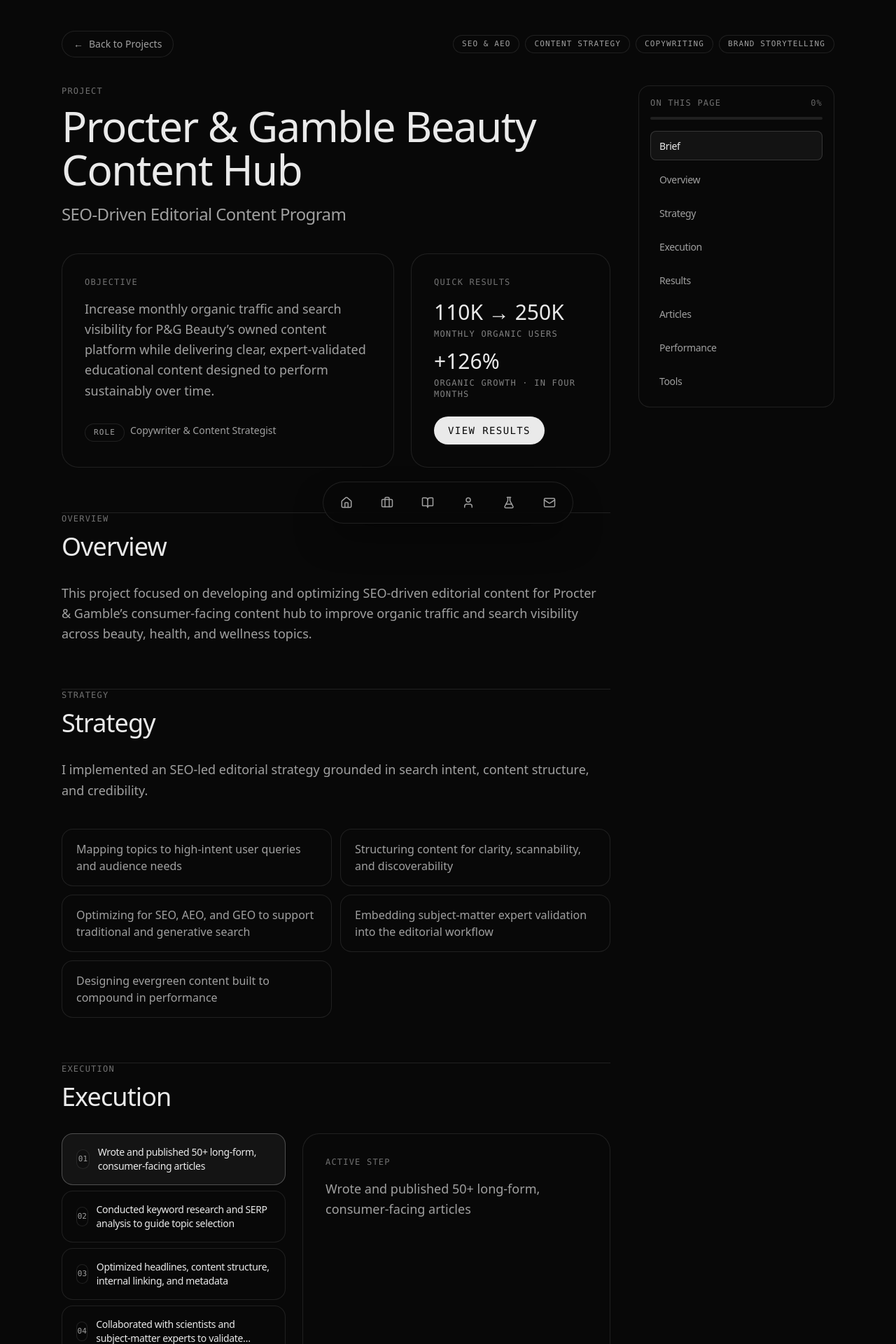
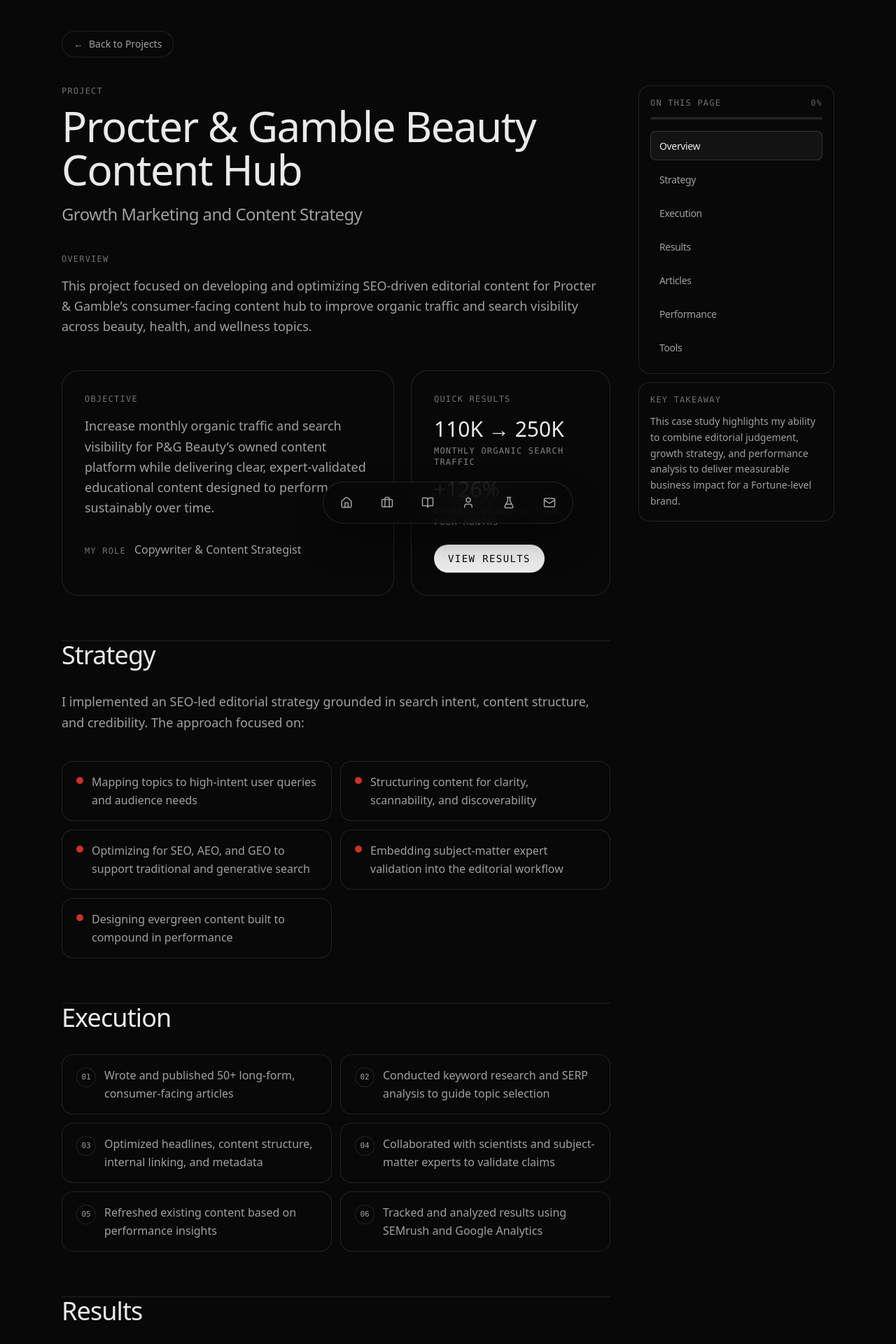
Before and after one commit to sarahsarahsarahX3/Personal-website-, a Next.js app: page /work/p-and-g-beauty-content-hub in a window 1280 px wide. Shown: the part 20-1940 px from the top of the page at 70% size. Built offline with nearby package versions, Linux system fonts and the light colour scheme; a web font is replaced by a local one.

Commit message:
project fixes

```diff
--- a/app/work/p-and-g-beauty-content-hub/page.tsx
+++ b/app/work/p-and-g-beauty-content-hub/page.tsx
@@ -21,13 +21,14 @@ type Metric = {
 
 const project = {
   title: "Procter & Gamble Beauty Content Hub",
-  subtitle: "SEO-Driven Editorial Content Program",
+  subtitle: "Growth Marketing and Content Strategy",
   overview:
     "This project focused on developing and optimizing SEO-driven editorial content for Procter & Gamble’s consumer-facing content hub to improve organic traffic and search visibility across beauty, health, and wellness topics.",
   role: "Copywriter & Content Strategist",
   objective:
     "Increase monthly organic traffic and search visibility for P&G Beauty’s owned content platform while delivering clear, expert-validated educational content designed to perform sustainably over time.",
-  strategyIntro: "I implemented an SEO-led editorial strategy grounded in search intent, content structure, and credibility.",
+  strategyIntro:
+    "I implemented an SEO-led editorial strategy grounded in search intent, content structure, and credibility. The approach focused on:",
   strategyBullets: [
     "Mapping topics to high-intent user queries and audience needs",
     "Structuring content for clarity, scannability, and discoverability",
@@ -50,8 +51,6 @@ const project = {
     "Raised domain authority to 44 with 4.52K backlinks and 788 referring domains",
     "Improved rankings and visibility across high-intent, evergreen content categories",
   ],
-  toolsAndCapabilities:
-    "SEO & AEO Strategy · Editorial Planning · Long-Form Writing · Search Intent Analysis · SEMrush · Google Analytics · Performance Optimization · Expert Collaboration",
   tools: [
     "SEO & AEO Strategy",
     "Editorial Planning",
@@ -65,15 +64,14 @@ const project = {
 } as const;
 
 const metrics: Metric[] = [
-  { id: "users", label: "Monthly organic users", value: "110K → 250K" },
-  { id: "growth", label: "Organic growth", value: "+126%", detail: "in four months" },
+  { id: "users", label: "Monthly organic search traffic", value: "110K → 250K" },
+  { id: "growth", label: "Organic growth within four months", value: "+126%" },
   { id: "mom", label: "Average MoM organic growth", value: "17.6%" },
   { id: "sessions", label: "New organic sessions per month", value: "139.78K+" },
   { id: "authority", label: "Authority and backlinks", value: "DA 44", detail: "4.52K backlinks · 788 referring domains" },
 ];
 
 const sectionLinks: SectionLink[] = [
-  { id: "brief", label: "Brief" },
   { id: "overview", label: "Overview" },
   { id: "strategy", label: "Strategy" },
   { id: "execution", label: "Execution" },
@@ -186,20 +184,17 @@ function Pill({ children }: { children: React.ReactNode }) {
 
 function Section({
   id,
-  eyebrow,
   title,
   children,
 }: {
   id: string;
-  eyebrow: string;
   title: string;
   children: React.ReactNode;
 }) {
   return (
     <section id={id} aria-labelledby={`${id}-title`} className="scroll-mt-16">
       <header className="max-w-3xl">
-        <p className="text-xs font-mono uppercase tracking-widest text-text-secondary/70">{eyebrow}</p>
-        <h2 id={`${id}-title`} className="mt-3 font-display text-3xl md:text-4xl tracking-tight text-text-primary">
+        <h2 id={`${id}-title`} className="font-display text-3xl md:text-4xl tracking-tight text-text-primary">
           {title}
         </h2>
       </header>
@@ -257,6 +252,7 @@ function DesktopRail({
 }) {
   return (
     <aside className="hidden xl:block sticky top-14 self-start">
+      <div className="grid gap-3">
         <div className="rounded-2xl border border-white/10 bg-surface-alt/10 p-4">
           <div className="flex items-center justify-between gap-3">
             <p className="text-xs font-mono uppercase tracking-widest text-text-secondary/70">On this page</p>
@@ -291,6 +287,21 @@ function DesktopRail({
               );
             })}
           </ul>
+        </div>
+
+        <div
+          key={activeId}
+          className={cn(
+            "rounded-2xl border border-white/10 bg-surface-alt/10 p-4",
+            "transition-opacity duration-300",
+          )}
+        >
+          <p className="text-xs font-mono uppercase tracking-widest text-text-secondary/70">Key Takeaway</p>
+          <p className="mt-3 text-sm leading-relaxed text-text-secondary">
+            This case study highlights my ability to combine editorial judgement, growth strategy, and performance
+            analysis to deliver measurable business impact for a Fortune-level brand.
+          </p>
+        </div>
       </div>
     </aside>
   );
@@ -349,46 +360,6 @@ function MetricTabs({
         <p className="mt-5 text-base md:text-lg leading-relaxed text-text-secondary">
           {highlights[activeMetric.id] ?? ""}
         </p>
-      </div>
-    </div>
-  );
-}
-
-function ExecutionStepper({ steps }: { steps: string[] }) {
-  const [active, setActive] = useState(0);
-  const activeStep = steps[active] ?? steps[0]!;
-
-  return (
-    <div className="grid gap-6 lg:grid-cols-[320px_1fr]">
-      <ol className="grid gap-2">
-        {steps.map((step, index) => {
-          const selected = index === active;
-          return (
-            <li key={step}>
-              <button
-                type="button"
-                onClick={() => setActive(index)}
-                className={cn(
-                  "w-full rounded-2xl border px-5 py-4 text-left transition-colors",
-                  "focus-visible:outline-none focus-visible:ring-2 focus-visible:ring-accent/40",
-                  selected ? "border-white/25 bg-white/5" : "border-white/10 bg-surface-alt/10 hover:bg-white/5 hover:border-white/20",
-                )}
-              >
-                <div className="flex items-center gap-3">
-                  <span className="inline-flex h-7 w-7 items-center justify-center rounded-full border border-white/10 bg-surface/40 text-[11px] font-mono text-text-secondary">
-                    {String(index + 1).padStart(2, "0")}
-                  </span>
-                  <span className="text-sm tracking-tight text-text-primary line-clamp-2">{step}</span>
-                </div>
-              </button>
-            </li>
-          );
-        })}
-      </ol>
-
-      <div className="rounded-3xl border border-white/10 bg-surface-alt/10 p-6 md:p-8">
-        <p className="text-xs font-mono uppercase tracking-widest text-text-secondary/70">Active step</p>
-        <p className="mt-4 text-base md:text-lg leading-relaxed text-text-secondary">{activeStep}</p>
       </div>
     </div>
   );
@@ -546,7 +517,7 @@ export default function PAndGBeautyContentHubProjectPage() {
       />
 
       <div className="mx-auto w-full max-w-6xl px-6 pt-10 md:pt-16 pb-24 md:pb-32">
-        <header className="flex items-center justify-between">
+        <header className="flex items-center">
           <Link
             href="/work"
             className={cn(
@@ -558,32 +529,30 @@ export default function PAndGBeautyContentHubProjectPage() {
             <span aria-hidden="true">←</span>
             <span>Back to Projects</span>
           </Link>
-
-          <div className="hidden md:flex items-center gap-2">
-            <Pill>SEO &amp; AEO</Pill>
-            <Pill>Content Strategy</Pill>
-            <Pill>Copywriting</Pill>
-            <Pill>Brand Storytelling</Pill>
-          </div>
         </header>
 
         <div className="mt-10 grid gap-10 xl:grid-cols-[1fr_280px]">
           <div className="min-w-0">
-            <section id="brief" className="scroll-mt-16">
+            <section id="overview" className="scroll-mt-16">
               <p className="text-xs font-mono uppercase tracking-widest text-text-secondary/70">Project</p>
               <h1 className="mt-3 font-display text-4xl sm:text-5xl md:text-6xl tracking-tight leading-[1.03]">
                 {project.title}
               </h1>
               <p className="mt-4 text-xl md:text-2xl tracking-tight text-text-secondary">{project.subtitle}</p>
 
-              <div className="mt-10 grid gap-6 lg:grid-cols-[1.25fr_0.75fr]">
+              <div className="mt-10 max-w-3xl">
+                <p className="text-xs font-mono uppercase tracking-widest text-text-secondary/70">Overview</p>
+                <p className="mt-4 text-base md:text-lg leading-relaxed text-text-secondary">{project.overview}</p>
+              </div>
+
+              <div className="mt-12 grid gap-6 lg:grid-cols-[1.25fr_0.75fr]">
                 <div className="rounded-3xl border border-white/10 bg-surface-alt/10 p-6 md:p-8">
                   <p className="text-xs font-mono uppercase tracking-widest text-text-secondary/70">Objective</p>
                   <p className="mt-4 text-base md:text-lg leading-relaxed text-text-secondary">{project.objective}</p>
 
-                  <div className="mt-8 flex flex-wrap gap-2">
-                    <Pill>Role</Pill>
-                    <span className="text-sm text-text-secondary">{project.role}</span>
+                  <div className="mt-8 flex items-baseline gap-3">
+                    <span className="text-xs font-mono uppercase tracking-widest text-text-secondary/70">My Role</span>
+                    <span className="text-sm md:text-base text-text-secondary">{project.role}</span>
                   </div>
                 </div>
 
@@ -593,13 +562,13 @@ export default function PAndGBeautyContentHubProjectPage() {
                     <div>
                       <p className="font-display text-3xl leading-none">110K → 250K</p>
                       <p className="mt-2 text-xs font-mono uppercase tracking-widest text-text-secondary/80">
-                        Monthly organic users
+                        Monthly organic search traffic
                       </p>
                     </div>
                     <div>
                       <p className="font-display text-3xl leading-none">+126%</p>
                       <p className="mt-2 text-xs font-mono uppercase tracking-widest text-text-secondary/80">
-                        Organic growth · in four months
+                        Organic growth within four months
                       </p>
                     </div>
                     <div className="pt-2">
@@ -622,18 +591,19 @@ export default function PAndGBeautyContentHubProjectPage() {
 
             <div className="mt-16 border-t border-white/10" />
 
-            <Section id="overview" eyebrow="Overview" title="Overview">
-              <p className="max-w-3xl text-base md:text-lg leading-relaxed text-text-secondary">{project.overview}</p>
-            </Section>
-
-            <div className="mt-16 border-t border-white/10" />
-
-            <Section id="strategy" eyebrow="Strategy" title="Strategy">
+            <Section id="strategy" title="Strategy">
               <p className="max-w-3xl text-base md:text-lg leading-relaxed text-text-secondary">{project.strategyIntro}</p>
               <ul className="mt-10 grid gap-3 md:grid-cols-2 max-w-4xl text-sm md:text-base text-text-secondary">
                 {project.strategyBullets.map((bullet) => (
-                  <li key={bullet} className="rounded-2xl border border-white/10 bg-surface-alt/10 px-5 py-4">
-                    {bullet}
+                  <li
+                    key={bullet}
+                    className="flex gap-3 rounded-2xl border border-white/10 bg-surface-alt/10 px-5 py-4"
+                  >
+                    <span
+                      aria-hidden="true"
+                      className="mt-[6px] inline-flex h-2.5 w-2.5 shrink-0 rounded-full bg-accent/80"
+                    />
+                    <span className="leading-relaxed">{bullet}</span>
                   </li>
                 ))}
               </ul>
@@ -641,30 +611,24 @@ export default function PAndGBeautyContentHubProjectPage() {
 
             <div className="mt-16 border-t border-white/10" />
 
-            <Section id="execution" eyebrow="Execution" title="Execution">
-              <div className="hidden lg:block">
-                <ExecutionStepper steps={project.executionBullets as unknown as string[]} />
-              </div>
-
-              <div className="lg:hidden">
-                <ol className="grid gap-3">
+            <Section id="execution" title="Execution">
+              <ol className="grid gap-3 md:grid-cols-2">
                 {(project.executionBullets as unknown as string[]).map((step, index) => (
                   <li key={step} className="rounded-2xl border border-white/10 bg-surface-alt/10 px-5 py-4">
                     <div className="flex items-start gap-3">
                       <span className="mt-0.5 inline-flex h-7 w-7 shrink-0 items-center justify-center rounded-full border border-white/10 bg-surface/40 text-[11px] font-mono text-text-secondary">
                         {String(index + 1).padStart(2, "0")}
                       </span>
-                        <p className="text-sm leading-relaxed text-text-secondary">{step}</p>
+                      <p className="text-sm md:text-base leading-relaxed text-text-secondary">{step}</p>
                     </div>
                   </li>
                 ))}
               </ol>
-              </div>
             </Section>
 
             <div className="mt-16 border-t border-white/10" />
 
-            <Section id="results" eyebrow="Results" title="Results">
+            <Section id="results" title="Results">
               <MetricTabs metrics={metrics} highlights={highlights} />
               <div className="mt-10 grid gap-3 max-w-3xl text-sm md:text-base text-text-secondary">
                 {project.resultsBullets.map((line) => (
@@ -677,7 +641,7 @@ export default function PAndGBeautyContentHubProjectPage() {
 
             <div className="mt-16 border-t border-white/10" />
 
-            <Section id="articles" eyebrow="Digital Articles" title="Published article visuals">
+            <Section id="articles" title="Published article visuals">
               <p className="max-w-3xl text-sm md:text-base leading-relaxed text-text-secondary">
                 Add screenshots of digital articles here.
               </p>
@@ -688,7 +652,7 @@ export default function PAndGBeautyContentHubProjectPage() {
 
             <div className="mt-16 border-t border-white/10" />
 
-            <Section id="performance" eyebrow="Performance" title="Performance graphs">
+            <Section id="performance" title="Performance graphs">
               <p className="max-w-3xl text-sm md:text-base leading-relaxed text-text-secondary">
                 Add two performance graphs or charts here.
               </p>
@@ -699,11 +663,8 @@ export default function PAndGBeautyContentHubProjectPage() {
 
             <div className="mt-16 border-t border-white/10" />
 
-            <Section id="tools" eyebrow="Tools & Capabilities" title="Tools & Capabilities">
-              <p className="max-w-3xl text-base md:text-lg leading-relaxed text-text-secondary">
-                {project.toolsAndCapabilities}
-              </p>
-              <div className="mt-8 flex flex-wrap gap-2">
+            <Section id="tools" title="Tools & Capabilities">
+              <div className="flex flex-wrap gap-2">
                 {project.tools.map((tool) => (
                   <Pill key={tool}>{tool}</Pill>
                 ))}
@@ -716,7 +677,7 @@ export default function PAndGBeautyContentHubProjectPage() {
               <div className="flex flex-wrap items-center justify-between gap-4">
                 <button
                   type="button"
-                  onClick={() => scrollToId("brief", scrollBehavior)}
+                  onClick={() => scrollToId("overview", scrollBehavior)}
                   className={cn(
                     "inline-flex items-center gap-2 rounded-full border border-white/10 bg-surface-alt/10 px-4 py-2",
                     "text-sm text-text-secondary hover:text-text-primary hover:border-white/20 hover:bg-white/5 transition-colors",
```
Lines whose indentation alone changed are shown as unchanged.
